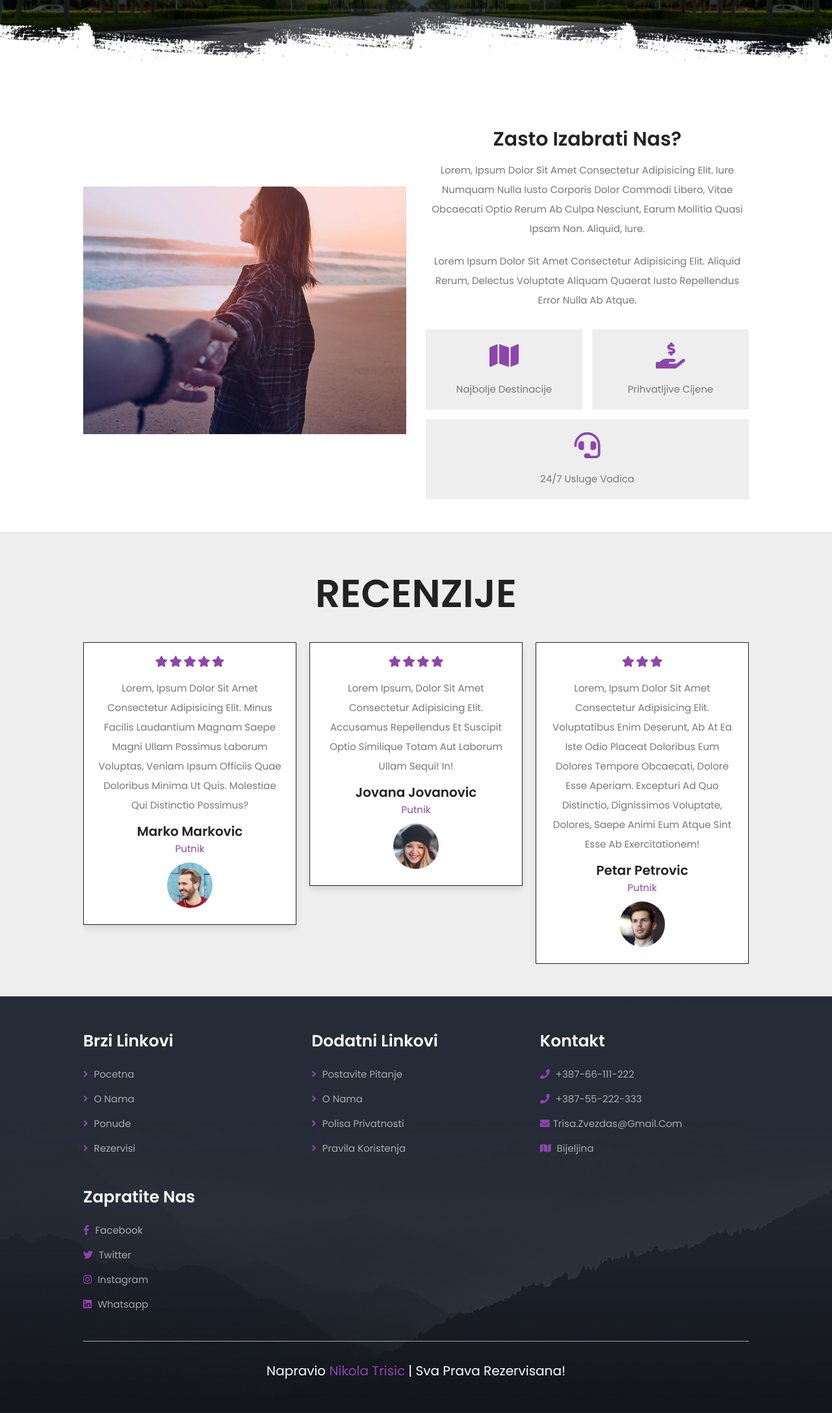
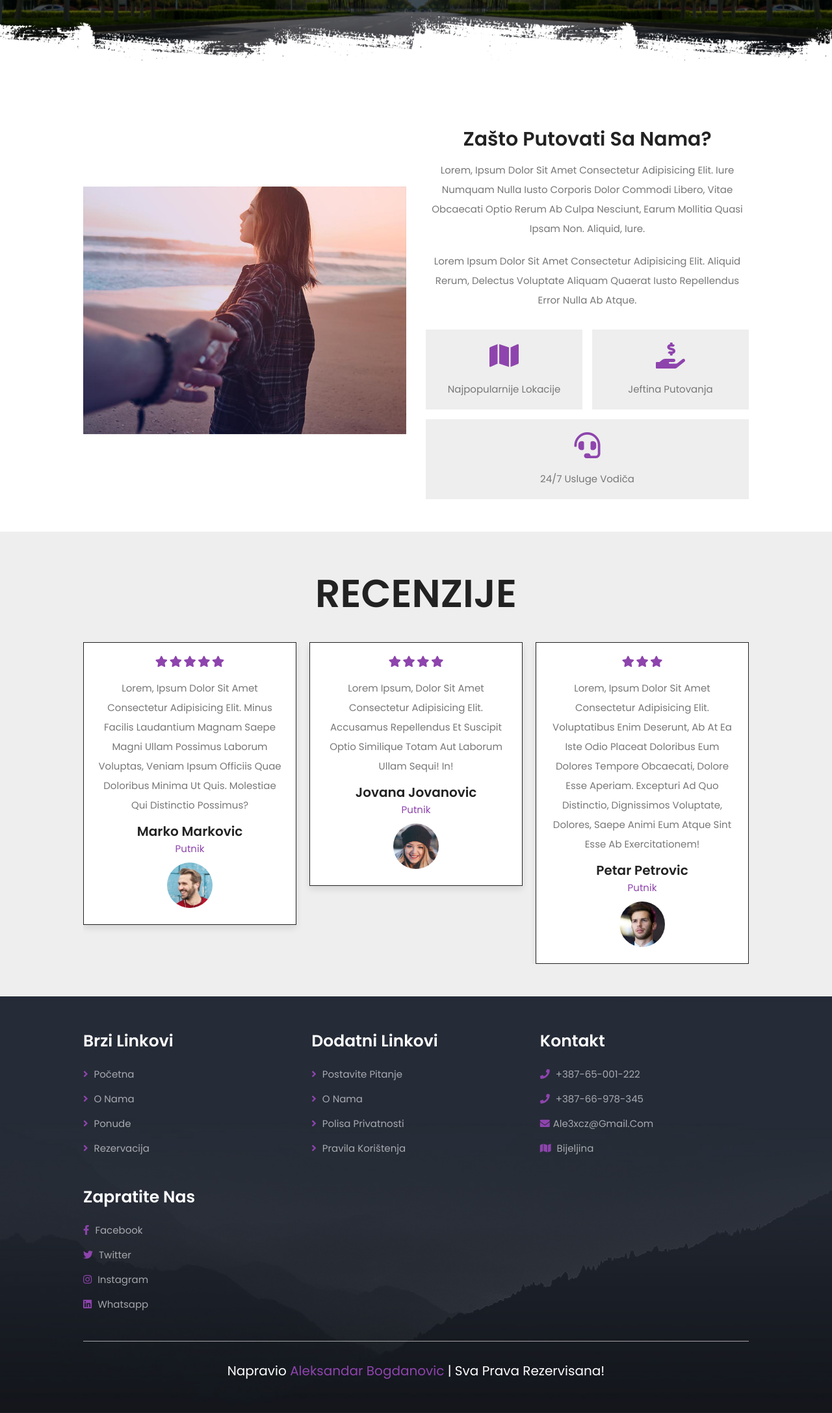
Before and after one commit to MilosLjubojevic/AplikativniSoftver, a PHP site: page /onama.php in a window 1280 px wide. Shown: the part 336-2510 px from the top of the page at 65% size. Run offline with PHP 8.4, Linux system fonts and the light colour scheme.

Commit message:
Add files via upload
APLIKATIVNI SOFTER DRUGI FOLDER

```diff
--- a/aplikativni softver/onama.php
+++ b/aplikativni softver/onama.php
@@ -4,7 +4,7 @@
    <meta charset="UTF-8">
    <meta http-equiv="X-UA-Compatible" content="IE=edge">
    <meta name="viewport" content="width=device-width, initial-scale=1.0">
-   <title>o nama</title>
+   <title>O nama</title>
 
    <!-- swiper css link  -->
    <link rel="stylesheet" href="https://unpkg.com/swiper@7/swiper-bundle.min.css" />
@@ -38,7 +38,7 @@
 <!-- header sekcija zavrsava -->
 
 <div class="heading" style="background:url(images/header-bg-1.png) no-repeat">
-   <h1>o nama</h1>
+   <h1>O nama</h1>
 </div>
 
 <!-- about section starts  -->
@@ -50,21 +50,21 @@
    </div>
 
    <div class="content">
-      <h3>zasto izabrati nas?</h3>
+      <h3>Zašto putovati sa nama?</h3>
       <p>Lorem, ipsum dolor sit amet consectetur adipisicing elit. Iure numquam nulla iusto corporis dolor commodi libero, vitae obcaecati optio rerum ab culpa nesciunt, earum mollitia quasi ipsam non. Aliquid, iure.</p>
       <p>Lorem ipsum dolor sit amet consectetur adipisicing elit. Aliquid rerum, delectus voluptate aliquam quaerat iusto repellendus error nulla ab atque.</p>
       <div class="icons-container">
          <div class="icons">
             <i class="fas fa-map"></i>
-            <span>najbolje destinacije</span>
+            <span>Najpopularnije lokacije</span>
          </div>
          <div class="icons">
             <i class="fas fa-hand-holding-usd"></i>
-            <span>prihvatljive cijene</span>
+            <span>Jeftina putovanja</span>
          </div>
          <div class="icons">
             <i class="fas fa-headset"></i>
-            <span>24/7 usluge vodica</span>
+            <span>24/7 usluge vodiča</span>
          </div>
       </div>
    </div>
@@ -169,10 +169,10 @@
 
       <div class="box">
          <h3>brzi linkovi</h3>
-         <a href="pocetna.php"> <i class="fas fa-angle-right"></i> pocetna</a>
-         <a href="onama.php"> <i class="fas fa-angle-right"></i> o nama</a>
-         <a href="ponude.php"> <i class="fas fa-angle-right"></i> ponude</a>
-         <a href="rezervisi.php"> <i class="fas fa-angle-right"></i> rezervisi</a>
+         <a href="pocetna.php"> <i class="fas fa-angle-right"></i> Početna</a>
+         <a href="onama.php"> <i class="fas fa-angle-right"></i> O nama</a>
+         <a href="ponude.php"> <i class="fas fa-angle-right"></i> Ponude</a>
+         <a href="rezervisi.php"> <i class="fas fa-angle-right"></i> Rezervacija</a>
       </div>
 
       <div class="box">
@@ -180,15 +180,15 @@
          <a href="#"> <i class="fas fa-angle-right"></i> postavite pitanje</a>
          <a href="#"> <i class="fas fa-angle-right"></i> o nama</a>
          <a href="#"> <i class="fas fa-angle-right"></i> polisa privatnosti</a>
-         <a href="#"> <i class="fas fa-angle-right"></i> pravila koristenja</a>
+         <a href="#"> <i class="fas fa-angle-right"></i> pravila korištenja</a>
       </div>
 
       <div class="box">
          <h3>kontakt</h3>
-         <a href="#"> <i class="fas fa-phone"></i> +387-66-111-222 </a>
-         <a href="#"> <i class="fas fa-phone"></i> +387-55-222-333 </a>
-         <a href="#"> <i class="fas fa-envelope"></i>trisa.zvezdas@gmail.com </a>
-         <a href="#"> <i class="fas fa-map"></i> bijeljina  </a>
+         <a href="#"> <i class="fas fa-phone"></i> +387-65-001-222 </a>
+         <a href="#"> <i class="fas fa-phone"></i> +387-66-978-345 </a>
+         <a href="#"> <i class="fas fa-envelope"></i>ale3xcz@gmail.com </a>
+         <a href="#"> <i class="fas fa-map"></i> Bijeljina  </a>
       </div>
 
       <div class="box">
@@ -202,7 +202,7 @@
    </div>
 
 
-   <div class="credit"> napravio <span>Nikola Trisic</span> | sva prava rezervisana! </div>
+   <div class="credit"> napravio <span>Aleksandar Bogdanovic</span> | sva prava rezervisana! </div>
 
 
 </section>
```
Also changed, not shown: aplikativni softver/index.php (added, +67 -0 lines).
